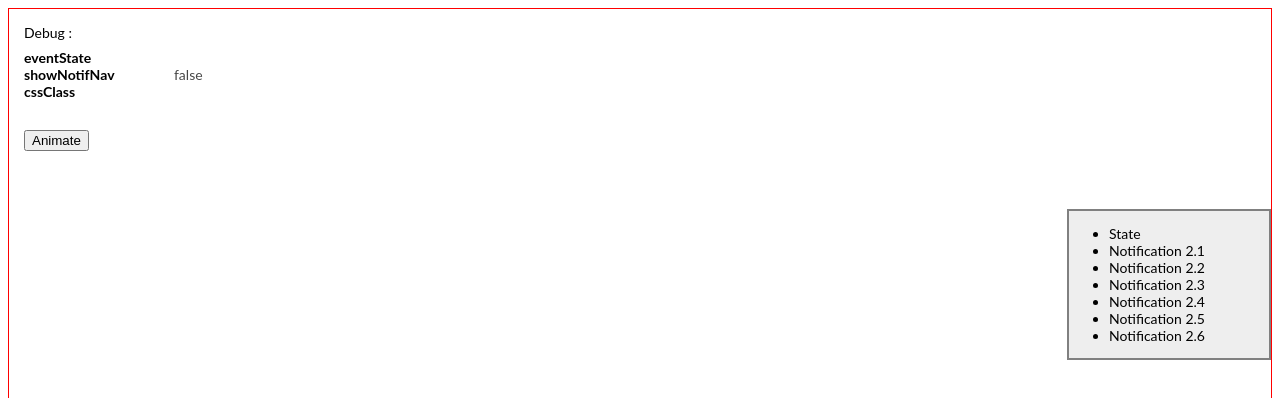
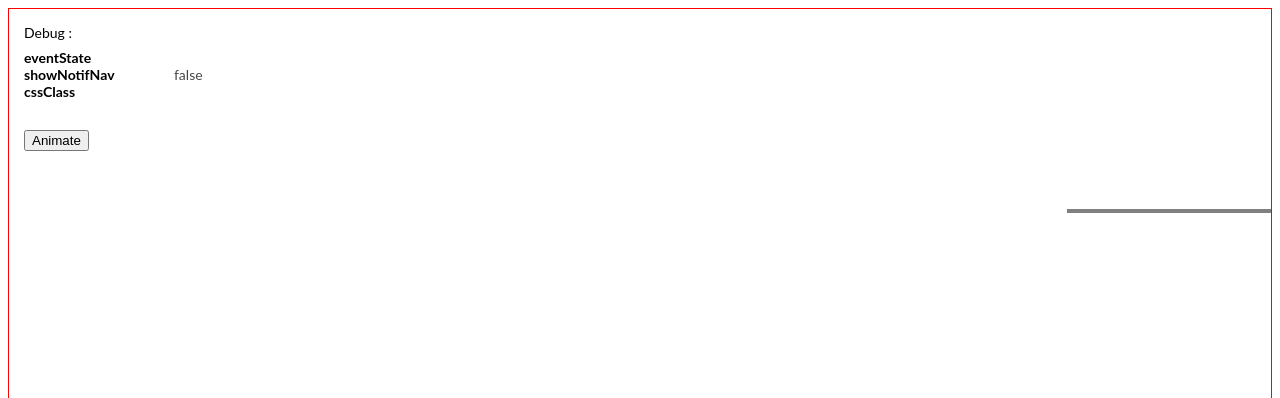
Before and after one commit to guillaumeperaldi/angular-animations-test, an Angular app: page / in a window 1280 px wide. Shown: the top 398 px of the page. Built offline with nearby package versions, Linux system fonts and the light colour scheme.

Commit message:
Improve Hide Show

```diff
--- a/src/app/app.component.html
+++ b/src/app/app.component.html
@@ -31,9 +31,8 @@
     <li>Notification 6</li>
   </ul>
 </section>
-
 <section class="panel panel2 {{ cssClass }}">
-  <ul>
+  <ul *ngIf="cssClass === 'animation-show' || (eventState === 'start' && cssClass === 'animation-hide')">
     <li>State {{ cssClass }}</li>
     <li>Notification 2.1</li>
     <li>Notification 2.2</li>
--- a/src/app/app.component.ts
+++ b/src/app/app.component.ts
@@ -25,12 +25,14 @@ export class AppComponent  {
   }
 
   panelAnimationStart(ev: any): void {
+    console.log('panelAnimationStart');
     this.eventState = 'start';
     this.cssClass = this.showNotifNav ? 'animation-show': 'animation-hide';
     this.debug = ev;
   }
 
   panelAnimationEnd(ev: any): void {
+    console.log('panelAnimationEnd');
     this.eventState = 'end';
     this.debug = ev;
   }
```
